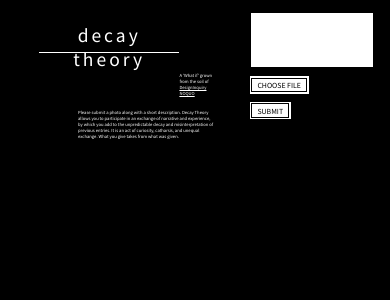
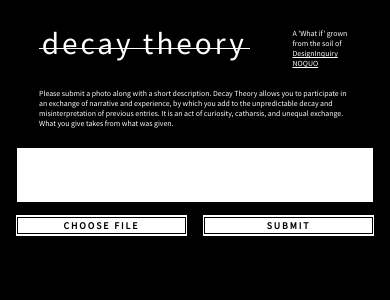
Before and after one commit to gbrixey/decay, a Flask app: page / in a window 390 px wide. Shown: the top 300 px of the page. Run offline with Flask 2, Linux system fonts and the light colour scheme; data that the repository does not hold is empty; some libraries are stand-ins or nearby versions.

Commit message:
Improve mobile layout

```diff
--- a/static/css/decay.css
+++ b/static/css/decay.css
@@ -14,8 +14,6 @@ div.container {
 
 div.intro-container {
     display: grid;
-    grid-template-columns: 60% 40%;
-    grid-template-rows: 100%;
     background-color: black;
 }
 
@@ -45,6 +43,7 @@ h1.intro-title::after {
 }
 
 a.intro-subtitle-link {
+    color: white;
     /* Remove the default link underline */
     text-decoration: none;
 }
@@ -64,20 +63,18 @@ p.intro-text {
 }
 
 div.intro-form-container {
-    grid-column-start: 2;
 }
 
 form.new-image {
     display: flex;
     flex-direction: column;
     justify-content: flex-start;
-    align-items: flex-start;
+    align-items: stretch;
     height: 100%;
     width: 100%;
 }
 
 textarea.description {
-    align-self: stretch;
     font-family: 'Source Sans Pro';
     /* resize: none means the user cannot resize the text field
        using the grabber in the bottom right */
@@ -88,6 +85,10 @@ textarea.description {
     box-shadow: none;
     -webkit-box-shadow: none;
     border: 1px solid black;
+}
+
+div.form-input-container {
+    display: flex;
 }
 
 input.image-form {
@@ -108,6 +109,8 @@ label.image-form {
     background-color: white;
     color: black;
     font-family: 'Source Sans Pro';
+    font-weight: 700;
+    text-align: center;
     position: relative;
     /* See below for an explanation of the z-index crap */
     z-index: 2;
@@ -170,42 +173,54 @@ p.description {
     }
 
     div.intro-container {
-        height: 33vw;
+        grid-template-columns: 100%;
+        grid-template-rows: 55% 45%;
+        height: 63vw;
     }
 
     h1.intro-title {
-        font-size: 5vw;
+        font-size: 8vw;
         top: 6vw;
         left: 10vw;
-        width: 36vw;
+        width: 54vw;
     }
 
     p.intro-subtitle {
-        font-size: 1.2vw;
-        top: 5vw;
-        left: 46vw;
-        width: 9vw;
+        font-size: 2vw;
+        top: -5vw;
+        left: 75vw;
+        width: 16vw;
     }
 
     p.intro-text {
-        font-size: 1.2vw;
-        top: 7vw;
-        left: 20vw;
-        width: 35vw;
+        font-size: 2vw;
+        top: -2vw;
+        left: 10vw;
+        width: 80vw;
+    }
+
+    div.intro-form-container {
+        grid-row-start: 2;
     }
 
     textarea.description {
-        font-size: 2vw;
+        font-size: 16pt;
         padding: 1vw;
-        margin: 3vw 4vw 2vw 4vw;
+        margin: 3vw 4vw 3vw 4vw;
         height: 12vw;
     }
 
+    div.form-input-container {
+        justify-content: space-between;
+        margin-left: 4vw;
+        margin-right: 4vw;
+    }
+
     label.image-form {
-        font-size: 2vw;
+        font-size: 2.5vw;
+        letter-spacing: 0.5vw;
         padding: 1vw 2vw 1vw 2vw;
-        margin-left: 4vw;
-        margin-bottom: 2vw;
+        width: 40vw;
     }
 
     label.image-form:before {
@@ -241,6 +256,8 @@ p.description {
     }
 
     div.intro-container {
+        grid-template-columns: 60% 40%;
+        grid-template-rows: 100%;
         height: 400px;
     }
 
@@ -265,6 +282,10 @@ p.description {
         width: 600px;
     }
 
+    div.intro-form-container {
+        grid-column-start: 2;
+    }
+
     textarea.description {
         font-size: 12pt;
         padding: 5px;
@@ -272,11 +293,20 @@ p.description {
         height: 140px;
     }
 
+    div.form-input-container {
+        align-self: flex-start;
+        flex-direction: column;
+        justify-content: flex-start;
+        align-items: flex-start;
+        margin-left: 40px;
+    }
+
     label.image-form {
         font-size: 12pt;
+        letter-spacing: 2px;
         padding: 10px 20px 10px 20px;
-        margin-left: 40px;
         margin-bottom: 30px;
+        width: 130px;
     }
 
     label.image-form:before {
--- a/templates/index.html
+++ b/templates/index.html
@@ -11,11 +11,11 @@
       <div class="intro-container">
         <div class="intro-text-container">
           <h1 class="intro-title">decay theory</h1>
+          <p class="intro-subtitle">
             <a href="https://designinquiry.net/projects/no-quo/" class="intro-subtitle-link">
-            <p class="intro-subtitle">
               A 'What if' grown from the soil of <u>DesignInquiry NOQUO</u>
+            </a>
           </p>
-          </a>
           <p class="intro-text">
             Please submit a photo along with a short description. Decay Theory allows you to participate in an exchange of narrative and experience, by which you add to the unpredictable decay and misinterpretation of previous entries. It is an act of curiosity, catharsis, and unequal exchange. What you give takes from what was given.
           </p>
@@ -23,10 +23,12 @@
         <div class="intro-form-container">
           <form class="new-image" action="/submit_image" method="post" enctype="multipart/form-data">
             <textarea class="description" name="description"></textarea>
+            <div class="form-input-container">
               <input class="image-form" id="image-input" type="file" name="image" accept=".jpg,.jpeg">
               <label class="image-form" for="image-input">CHOOSE FILE</label>
               <input class="image-form" type="submit" id="image-submit" value="Submit">
               <label class="image-form" for="image-submit">SUBMIT</label>
+            </div>
           </form>
         </div>
       </div>
```
Lines whose indentation alone changed are shown as unchanged.
